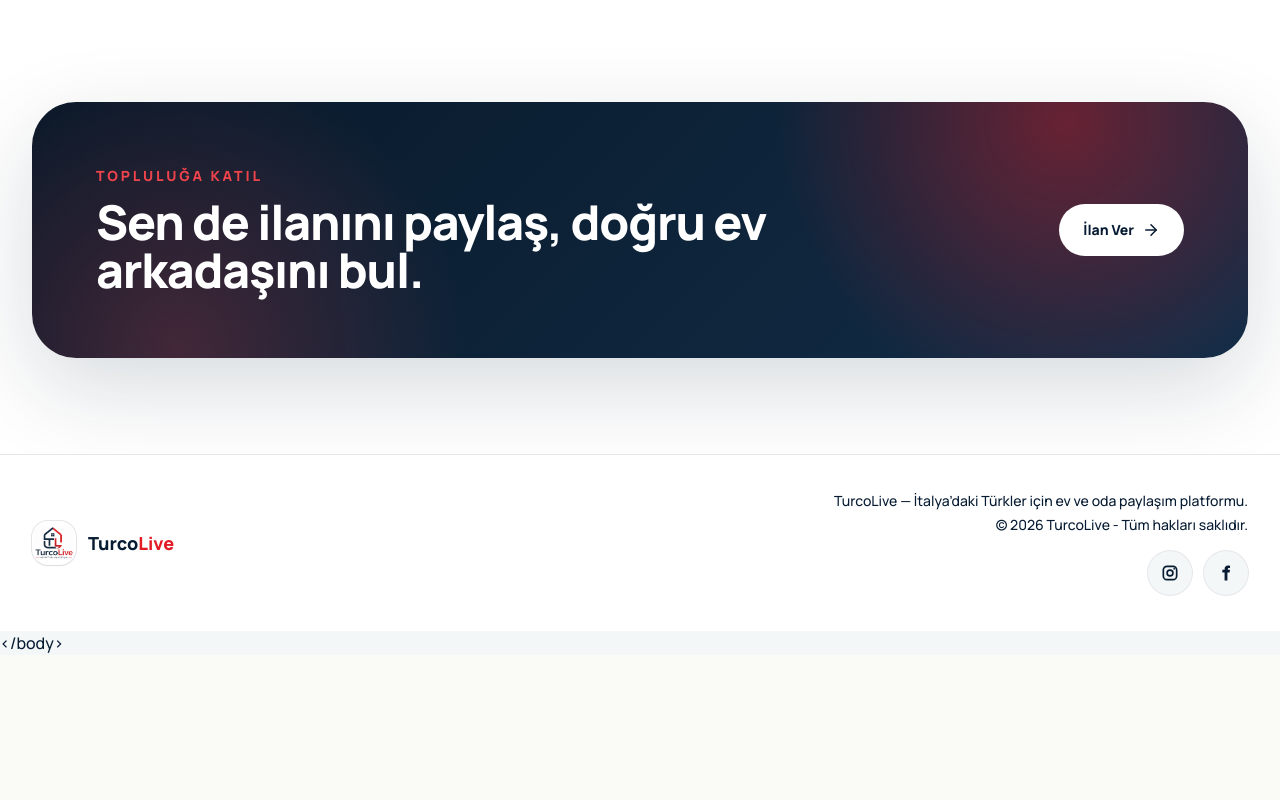
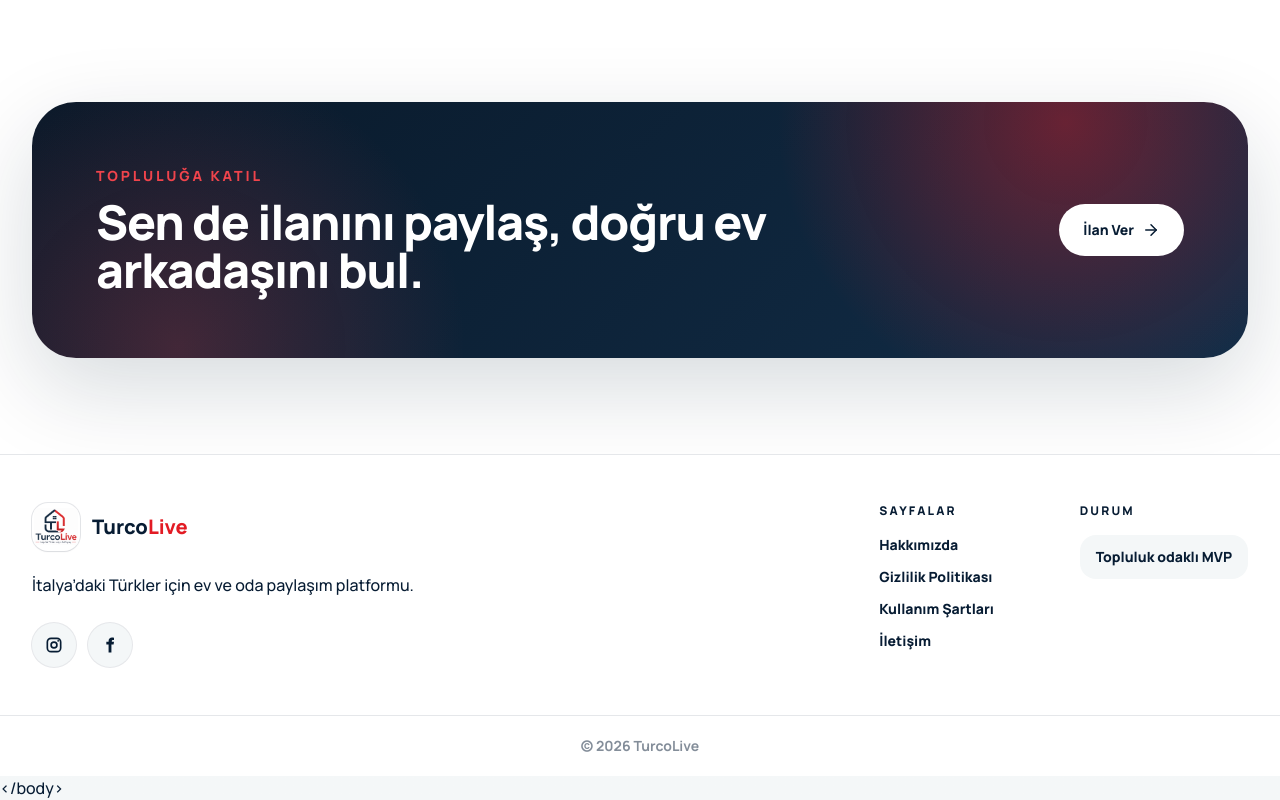
Before and after one commit to Bysystemroad/turcolive, a React (Vite) app: page / in a window 1280 px wide. Shown: the part 3407-4207 px from the top of the page. Before the commit the page ends 4062 px from the top, so only its background shows below. Built offline with nearby package versions, Linux system fonts and the light colour scheme; no server answers; the database is empty.

Commit message:
Add professional footer pages

```diff
--- a/src/App.jsx
+++ b/src/App.jsx
@@ -6,9 +6,22 @@ import ListingsPage from './pages/ListingsPage.jsx';
 import SubmitPage from './pages/SubmitPage.jsx';
 import ListingDetailPage from './pages/ListingDetailPage.jsx';
 import AdminPage from './pages/AdminPage.jsx';
+import StaticPage from './pages/StaticPage.jsx';
 import { createListing, fetchListings } from './services/listings.js';
 
-const pages = ['anasayfa', 'ilanlar', 'ilan-ver', 'nasil-calisir', 'admin'];
+const pages = [
+  'anasayfa',
+  'ilanlar',
+  'ilan-ver',
+  'nasil-calisir',
+  'admin',
+  'hakkimizda',
+  'gizlilik-politikasi',
+  'kullanim-sartlari',
+  'iletisim',
+];
+
+const staticPages = ['hakkimizda', 'gizlilik-politikasi', 'kullanim-sartlari', 'iletisim'];
 
 function getInitialPage() {
   const hash = window.location.hash.replace('#', '');
@@ -109,6 +122,10 @@ export default function App() {
       return <AdminPage />;
     }
 
+    if (staticPages.includes(page)) {
+      return <StaticPage pageId={page} />;
+    }
+
     return <HomePage onNavigate={goTo} />;
   }, [page, listings, selectedListingId, loadingListings, listingsError, storageMessage]);
 
--- a/src/components/Footer.jsx
+++ b/src/components/Footer.jsx
@@ -1,30 +1,35 @@
 import { motion } from 'framer-motion';
+
+const footerLinks = [
+  { label: 'Hakkımızda', href: '#hakkimizda' },
+  { label: 'Gizlilik Politikası', href: '#gizlilik-politikasi' },
+  { label: 'Kullanım Şartları', href: '#kullanim-sartlari' },
+  { label: 'İletişim', href: '#iletisim' },
+];
 
 export default function Footer() {
   return (
     <footer className="border-t border-navy/10 bg-white">
       <motion.div
-        className="mx-auto flex max-w-7xl flex-col gap-6 px-4 py-9 text-sm text-navy/62 sm:px-6 md:flex-row md:items-center md:justify-between lg:px-8"
+        className="mx-auto grid max-w-7xl gap-10 px-4 py-12 text-sm text-navy/62 sm:px-6 lg:grid-cols-[1.2fr_1fr] lg:px-8"
         initial={{ opacity: 0, y: 18 }}
         whileInView={{ opacity: 1, y: 0 }}
         viewport={{ once: true }}
         transition={{ duration: 0.5 }}
       >
-        <div className="flex items-center gap-3">
-          <span className="grid h-11 w-11 place-items-center overflow-hidden rounded-2xl bg-white shadow-sm ring-1 ring-navy/10">
-            <img className="h-10 w-10 object-contain" src="/brand/turcolive-logo-cropped.png" alt="" />
-          </span>
-          <p className="text-lg font-black text-navy">
-            Turco<span className="text-turco">Live</span>
+        <div>
+          <div className="flex items-center gap-3">
+            <span className="grid h-12 w-12 place-items-center overflow-hidden rounded-2xl bg-white shadow-sm ring-1 ring-navy/10">
+              <img className="h-11 w-11 object-contain" src="/brand/turcolive-logo-cropped.png" alt="TurcoLive logosu" />
+            </span>
+            <p className="text-xl font-black text-navy">
+              Turco<span className="text-turco">Live</span>
+            </p>
+          </div>
+          <p className="mt-5 max-w-md text-base leading-7 text-navy/62">
+            İtalya’daki Türkler için ev ve oda paylaşım platformu.
           </p>
-        </div>
-
-        <div className="flex flex-col gap-4 md:items-end">
-          <div className="space-y-1 md:text-right">
-            <p>TurcoLive — İtalya’daki Türkler için ev ve oda paylaşım platformu.</p>
-            <p>© 2026 TurcoLive - Tüm hakları saklıdır.</p>
-          </div>
-          <div className="flex items-center gap-3">
+          <div className="mt-6 flex items-center gap-3">
             <SocialLink href="https://www.instagram.com/" label="TurcoLive Instagram">
               <svg className="h-5 w-5" viewBox="0 0 24 24" aria-hidden="true" fill="none">
                 <rect width="16" height="16" x="4" y="4" rx="4.5" stroke="currentColor" strokeWidth="2" />
@@ -39,7 +44,29 @@ export default function Footer() {
             </SocialLink>
           </div>
         </div>
+
+        <div className="grid gap-8 sm:grid-cols-2 lg:justify-self-end">
+          <div>
+            <p className="text-xs font-black uppercase tracking-[0.18em] text-navy/38">Sayfalar</p>
+            <nav className="mt-4 grid gap-3" aria-label="Footer menüsü">
+              {footerLinks.map((link) => (
+                <a key={link.href} className="font-extrabold text-navy/68 transition hover:text-turco" href={link.href}>
+                  {link.label}
+                </a>
+              ))}
+            </nav>
+          </div>
+          <div>
+            <p className="text-xs font-black uppercase tracking-[0.18em] text-navy/38">Durum</p>
+            <p className="mt-4 rounded-2xl bg-porcelain px-4 py-3 font-extrabold text-navy">
+              Topluluk odaklı MVP
+            </p>
+          </div>
+        </div>
       </motion.div>
+      <div className="border-t border-navy/10 px-4 py-5 text-center text-sm font-bold text-navy/50 sm:px-6 lg:px-8">
+        © 2026 TurcoLive
+      </div>
     </footer>
   );
 }
--- /dev/null
+++ b/src/pages/StaticPage.jsx
@@ -0,0 +1,66 @@
+import { motion } from 'framer-motion';
+import { fadeUp, stagger } from '../motion.js';
+
+const pageContent = {
+  hakkimizda: {
+    eyebrow: 'Hakkımızda',
+    title: 'TurcoLive, İtalya’daki Türk topluluğu için güvenilir ev paylaşımını kolaylaştırır.',
+    body: [
+      'TurcoLive; İtalya’da yaşayan Türk öğrenciler ve çalışanlar için oda, ev ve ev arkadaşı ilanlarını daha düzenli, şeffaf ve topluluk odaklı hale getiren bir platformdur.',
+      'Platform ödeme veya rezervasyon hizmeti sunmaz. Kullanıcılar ilanları inceler, ilan verir ve ilan sahibiyle doğrudan iletişime geçer.',
+    ],
+  },
+  'gizlilik-politikasi': {
+    eyebrow: 'Gizlilik Politikası',
+    title: 'Kişisel bilgilerin sade ve sorumlu şekilde işlenmesini önemsiyoruz.',
+    body: [
+      'TurcoLive, ilan oluşturma ve iletişim kurma amacıyla kullanıcıların paylaştığı bilgileri kullanır.',
+      'Fotoğraflar ve ilan bilgileri Supabase altyapısında saklanır. Hassas bilgilerinizi herkese açık açıklama alanlarında paylaşmamanızı öneririz.',
+    ],
+  },
+  'kullanim-sartlari': {
+    eyebrow: 'Kullanım Şartları',
+    title: 'TurcoLive, ev ve oda paylaşımı için topluluk odaklı bir ilan platformudur.',
+    body: [
+      'Kullanıcılar doğru, güncel ve yanıltıcı olmayan ilan bilgileri paylaşmaktan sorumludur.',
+      'TurcoLive ödeme, rezervasyon veya taraflar arasında sözleşme hizmeti sunmaz. İletişim ve anlaşma süreçleri kullanıcıların kendi sorumluluğundadır.',
+    ],
+  },
+  iletisim: {
+    eyebrow: 'İletişim',
+    title: 'TurcoLive ile iletişime geç.',
+    body: [
+      'Platform, iş birliği veya destek talepleri için bizimle iletişime geçebilirsin.',
+      'E-posta: info@turcolive.com',
+    ],
+  },
+};
+
+export default function StaticPage({ pageId = 'hakkimizda' }) {
+  const content = pageContent[pageId] || pageContent.hakkimizda;
+
+  return (
+    <section className="soft-grid min-h-[70vh] bg-porcelain px-4 py-16 sm:px-6 sm:py-24 lg:px-8">
+      <motion.div
+        className="premium-surface mx-auto max-w-4xl rounded-[2.5rem] border border-white/80 p-8 shadow-card ring-1 ring-navy/5 sm:p-12"
+        variants={stagger}
+        initial="hidden"
+        animate="show"
+      >
+        <motion.p variants={fadeUp} className="text-sm font-black uppercase tracking-[0.2em] text-turco">
+          {content.eyebrow}
+        </motion.p>
+        <motion.h1 variants={fadeUp} className="mt-4 text-4xl font-black tracking-tight text-navy sm:text-5xl">
+          {content.title}
+        </motion.h1>
+        <motion.div variants={stagger} className="mt-8 space-y-5 text-base leading-8 text-navy/68">
+          {content.body.map((paragraph) => (
+            <motion.p key={paragraph} variants={fadeUp}>
+              {paragraph}
+            </motion.p>
+          ))}
+        </motion.div>
+      </motion.div>
+    </section>
+  );
+}
```
